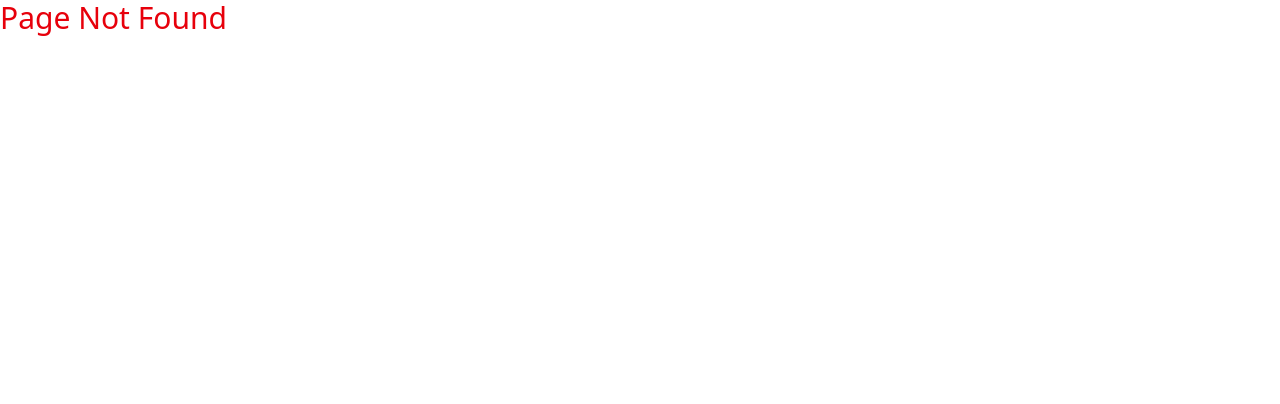
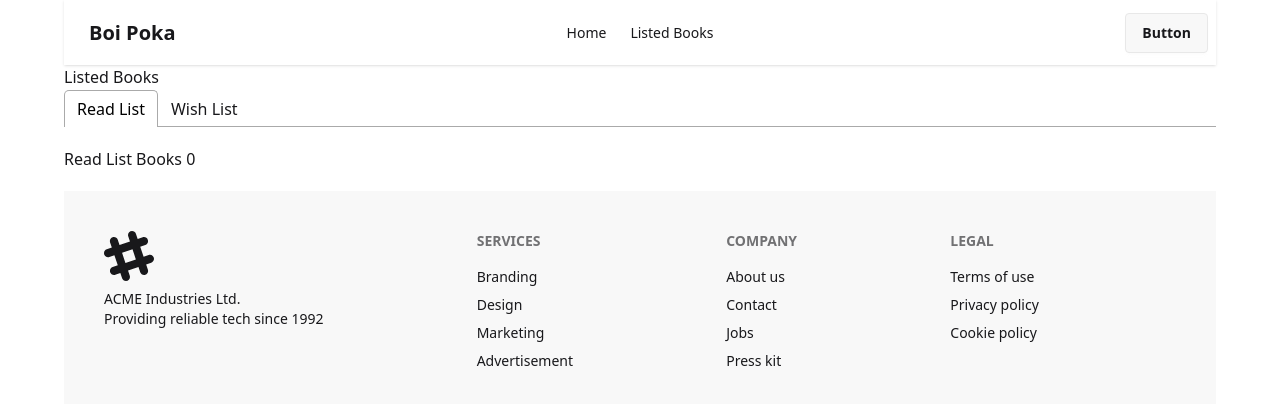
Before and after one commit to asrafmridha/React-Practice, a React (Vite) app in the folder new-practise-18-2-25/boi-poka-book-vibe/: page /listedBooks in a window 1280 px wide. Before the commit this address had no page. Shown: the top 404 px of the page. Built offline with nearby package versions, Linux system fonts and the light colour scheme.

Commit message:
Get Read And Display Read List

```diff
--- a/new-practise-18-2-25/boi-poka-book-vibe/package.json
+++ b/new-practise-18-2-25/boi-poka-book-vibe/package.json
@@ -11,10 +11,12 @@
   },
   "dependencies": {
     "@tailwindcss/vite": "^4.0.10",
+    "rc-tabs": "^15.5.1",
     "react": "^19.0.0",
     "react-dom": "^19.0.0",
     "react-router": "^7.2.0",
     "react-router-dom": "^7.2.0",
+    "react-tabs": "^6.1.0",
     "tailwindcss": "^4.0.10"
   },
   "devDependencies": {
--- /dev/null
+++ b/new-practise-18-2-25/boi-poka-book-vibe/src/components/ListedBooks/ListedBooks.jsx
@@ -0,0 +1,47 @@
+import React, { useEffect, useState } from "react";
+import { useLoaderData } from "react-router";
+import { Tab, Tabs, TabList, TabPanel } from "react-tabs";
+import "react-tabs/style/react-tabs.css";
+import { getStoreReadList } from "../../utlity/addToDb";
+import Book from "../Book/Book";
+
+const ListedBooks = () => {
+  const allBooks = useLoaderData();
+  const [readBooks, setReadBooks] = useState([]);
+  useEffect(() => {
+    const storeReadList = getStoreReadList();
+    const storeReadListInt = storeReadList.map((id) => parseInt(id));
+
+    const readBookListData = allBooks.filter((book) =>
+      storeReadListInt.includes(book.bookId)
+    );
+    setReadBooks(readBookListData);
+  }, []);
+  console.log(readBooks);
+
+  return (
+    <div>
+      <h3>Listed Books</h3>
+      <Tabs>
+        <TabList>
+          <Tab>Read List</Tab>
+          <Tab>Wish List</Tab>
+        </TabList>
+
+        <TabPanel>
+          <h2 className="my-5">Read List Books {readBooks.length}</h2>
+          <div className="grid grid-cols-1 gap-4 md:gap-6 lg:gap-12 md:grid-cols-2 lg:grid-cols-3">
+            {readBooks.map((book) => (
+              <Book key={book.bookId} book={book}></Book>
+            ))}
+          </div>
+        </TabPanel>
+        <TabPanel>
+          <h2>Any content 2</h2>
+        </TabPanel>
+      </Tabs>
+    </div>
+  );
+};
+
+export default ListedBooks;
--- a/new-practise-18-2-25/boi-poka-book-vibe/src/components/Navbar/Navbar.jsx
+++ b/new-practise-18-2-25/boi-poka-book-vibe/src/components/Navbar/Navbar.jsx
@@ -8,7 +8,7 @@ const Navbar = () => {
         <NavLink to="/">Home</NavLink>
       </li>
       <li>
-        <a>Item 3</a>
+        <NavLink to="/listedBooks">Listed Books</NavLink>
       </li>
     </>
   );
--- a/new-practise-18-2-25/boi-poka-book-vibe/src/main.jsx
+++ b/new-practise-18-2-25/boi-poka-book-vibe/src/main.jsx
@@ -9,6 +9,7 @@ import ErrorPage from "./components/ErrorPage/ErrorPage.jsx";
 import Home from "./components/Home/Home.jsx";
 import Dashboard from "./components/Dashboard/Dashboard.jsx";
 import BookDetails from "./components/BookDetails/BookDetails.jsx";
+import ListedBooks from "./components/ListedBooks/ListedBooks.jsx";
 
 const router = createBrowserRouter([
   {
@@ -27,7 +28,11 @@ const router = createBrowserRouter([
         path: "bookDetails/:bookId",
         element: <BookDetails></BookDetails>,
         loader : ()=>fetch('/booksData.json')
-      },
+      },{
+        path: "listedBooks",
+        element: <ListedBooks></ListedBooks>,
+        loader : ()=>fetch('/booksData.json')
+      }
     ],
   },
 ]);
--- a/new-practise-18-2-25/boi-poka-book-vibe/src/utlity/addToDb.js
+++ b/new-practise-18-2-25/boi-poka-book-vibe/src/utlity/addToDb.js
@@ -40,4 +40,4 @@ const addToStoreWishList = (id) => {
     }
 };
 
-export { addToStoreReadList,addToStoreWishList };
+export { addToStoreReadList,addToStoreWishList,getStoreReadList };
```
Also changed, not shown: 1 other file (tests, documents, lock files or other folders).
